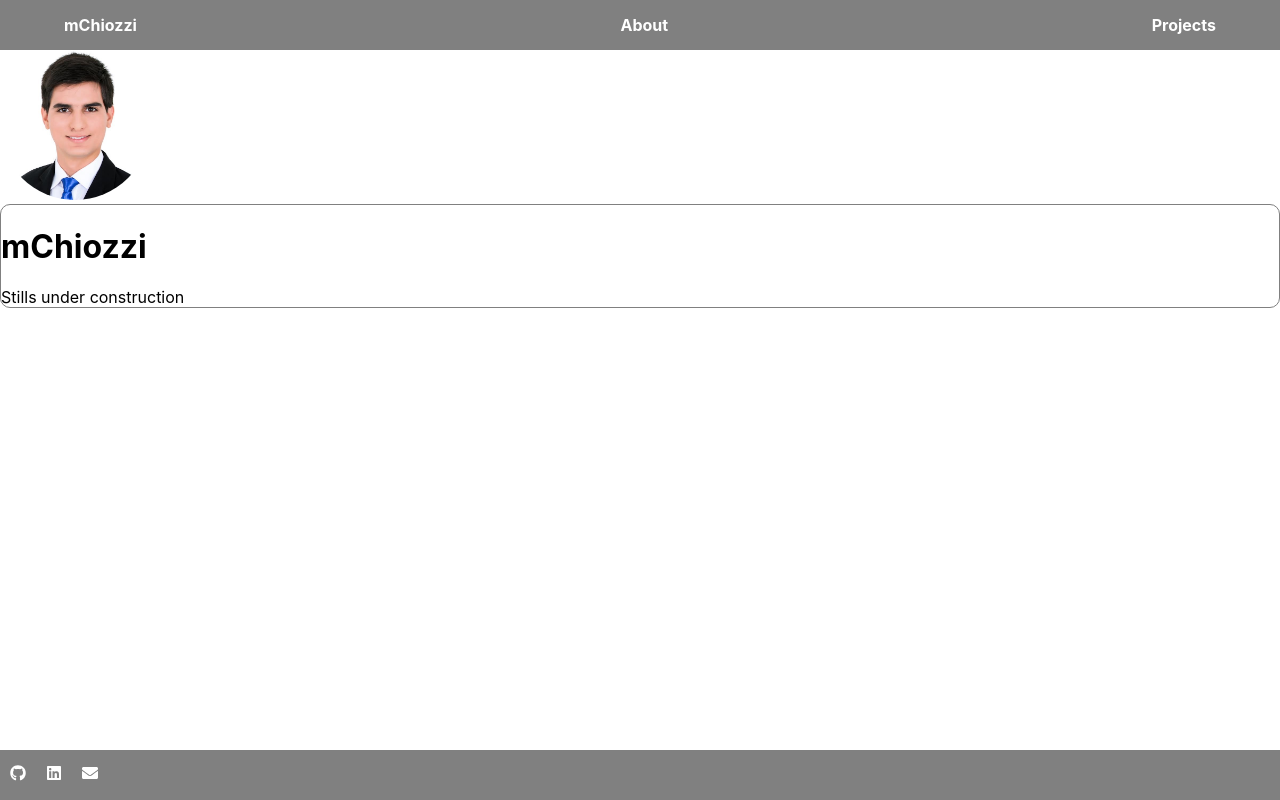
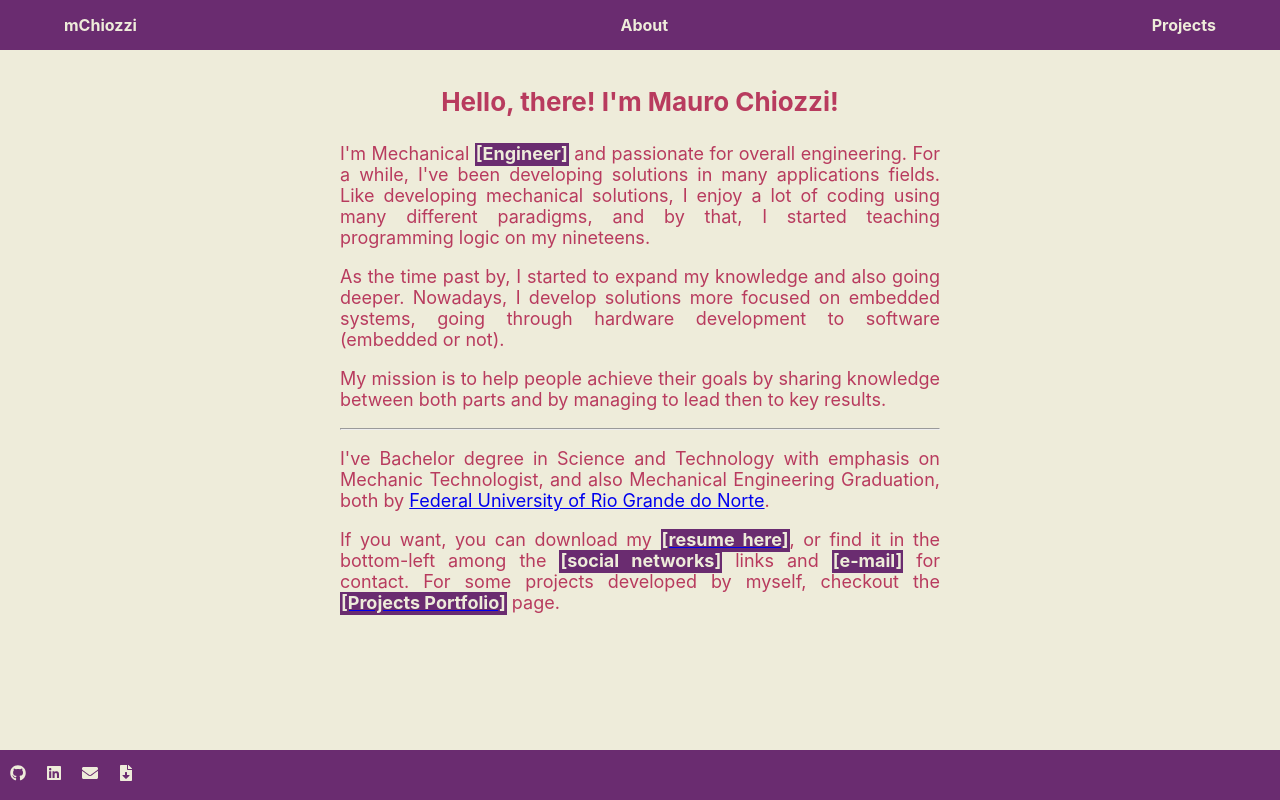
Before and after one commit to maurochiozzi/maurochiozzi.github.io, a React (Create React App) app: page /about in a window 1280 px wide. Built offline with nearby package versions, Linux system fonts and the light colour scheme.

Commit message:
add about text... should improve later on

```diff
--- a/src/App.css
+++ b/src/App.css
@@ -1,3 +1,4 @@
 .app-main-content {
   margin-top: 50px;
+  margin-bottom: 50px;
 }
--- a/src/components/bar/styles.js
+++ b/src/components/bar/styles.js
@@ -7,8 +7,8 @@ export const Nav = styled.div`
   top: 0;
   width: 100%;
 
-  background-color: grey;
-  color: white;
+  background-color: #6a2c70;
+  color: #eeecda;
 
   display: flex;
   align-items: center;
--- a/src/components/footer/index.js
+++ b/src/components/footer/index.js
@@ -2,19 +2,29 @@ import React from "react";
 
 import { Footer } from "./styles";
 
-import { FaLinkedin, FaGithub, FaEnvelope } from "react-icons/fa";
+import {
+  FaLinkedin,
+  FaGithub,
+  FaEnvelope,
+  FaFileDownload,
+} from "react-icons/fa";
+
+import Resume from "../../assets/files/mChiozzi.pdf";
 
 export default function Bar() {
   return (
     <Footer>
-      <a href={"https://github.com/maurochiozzi"}>
+      <a href={"https://github.com/maurochiozzi"} target="_blank">
         <FaGithub />
       </a>
-      <a href={"https://www.linkedin.com/in/maurochiozzi/"}>
+      <a href={"https://www.linkedin.com/in/maurochiozzi/"} target="_blank">
         <FaLinkedin />
       </a>
-      <a href={"mailto: mchiozzi95@gmail.com"}>
+      <a href={"mailto: mchiozzi95@gmail.com"} target="_blank">
         <FaEnvelope />
+      </a>
+      <a href={Resume} target="_blank">
+        <FaFileDownload />
       </a>
     </Footer>
   );
--- a/src/components/footer/styles.js
+++ b/src/components/footer/styles.js
@@ -5,8 +5,8 @@ export const Footer = styled.div`
   left: 0;
   bottom: 0;
   width: 100%;
-  background-color: grey;
-  color: white;
+  background-color: #6a2c70;
+  color: #eeecda;
 
   height: 50px;
 
--- a/src/index.css
+++ b/src/index.css
@@ -6,7 +6,10 @@ body {
   -webkit-font-smoothing: antialiased;
   -moz-osx-font-smoothing: grayscale;
 
-  overflow: hidden;
+  overflow: auto;
+
+  background-color: #eeecda;
+  color: #b83b5e;
 }
 
 code {
--- a/src/pages/about/index.js
+++ b/src/pages/about/index.js
@@ -1,13 +1,60 @@
 import React from "react";
 
-import Container from "../../components/container";
-import ProfilePicture from "../../components/profile";
+import { Link } from "react-router-dom";
+
+import { Content } from "./styles";
+
+import Resume from "../../assets/files/mChiozzi.pdf";
 
 export default function About() {
   return (
-    <div>
-      <ProfilePicture />
-      <Container />
-    </div>
+    <Content>
+      <div className="title">
+        <p>Hello, there! I'm Mauro Chiozzi!</p>
+      </div>
+      <div className="main-content">
+        <p>
+          I'm Mechanical <span className="highlight">[Engineer]</span> and
+          passionate for overall engineering. For a while, I've been developing
+          solutions in many applications fields. Like developing mechanical
+          solutions, I enjoy a lot of coding using many different paradigms, and
+          by that, I started teaching programming logic on my nineteens.
+        </p>
+        <p>
+          As the time past by, I started to expand my knowledge and also going
+          deeper. Nowadays, I develop solutions more focused on embedded
+          systems, going through hardware development to software (embedded or
+          not).
+        </p>
+        <p>
+          My mission is to help people achieve their goals by sharing knowledge
+          between both parts and by managing to lead then to key results.
+        </p>
+        <hr />
+        <p>
+          I've Bachelor degree in Science and Technology with emphasis on
+          Mechanic Technologist, and also Mechanical Engineering Graduation,
+          both by{" "}
+          <a href="https://www.ufrn.br/en">
+            Federal University of Rio Grande do Norte
+          </a>
+          .
+        </p>
+        <p>
+          If you want, you can download my{" "}
+          <a href={Resume} target="_blank">
+            <span className="highlight">[resume here]</span>
+          </a>
+          , or find it in the bottom-left among the{" "}
+          <span className="highlight">[social networks]</span> links and{" "}
+          <span className="highlight">[e-mail]</span> for contact. For some
+          projects developed by myself, checkout the{" "}
+          <Link to="/projects">
+            <span className="highlight">[Projects Portfolio]</span>
+          </Link>{" "}
+          page.
+        </p>
+      </div>
+    </Content>
   );
 }
--- a/src/pages/about/styles.js
+++ b/src/pages/about/styles.js
@@ -0,0 +1,31 @@
+import styled from "styled-components";
+
+export const Content = styled.div`
+  margin: auto;
+  padding: 10px;
+  max-width: 600px;
+
+  .highlight {
+    font-weight: bold;
+    color: #eeecda;
+    background: #6a2c70;
+    padding: 0px 1px 2px 1px;
+  }
+
+  .main-content {
+    text-align: justify;
+    margin-left: auto;
+    margin-right: auto;
+  }
+
+  .title {
+    text-align: center;
+    font-size: 26px;
+    font-weight: bold;
+  }
+
+  font-size: 18px;
+  .under {
+    text-decoration: underline;
+  }
+`;
--- a/src/pages/notfound/styles.js
+++ b/src/pages/notfound/styles.js
@@ -4,7 +4,7 @@ export const Content = styled.div`
   .main-content {
     position: relative;
 
-    background-color: rgba(255, 255, 255, 0.6);
+    background-color: #eeecda;
 
     margin-top: 30%;
     margin-left: 10%;
```
Also changed, not shown: 1 other file (tests, documents, lock files or other folders).
